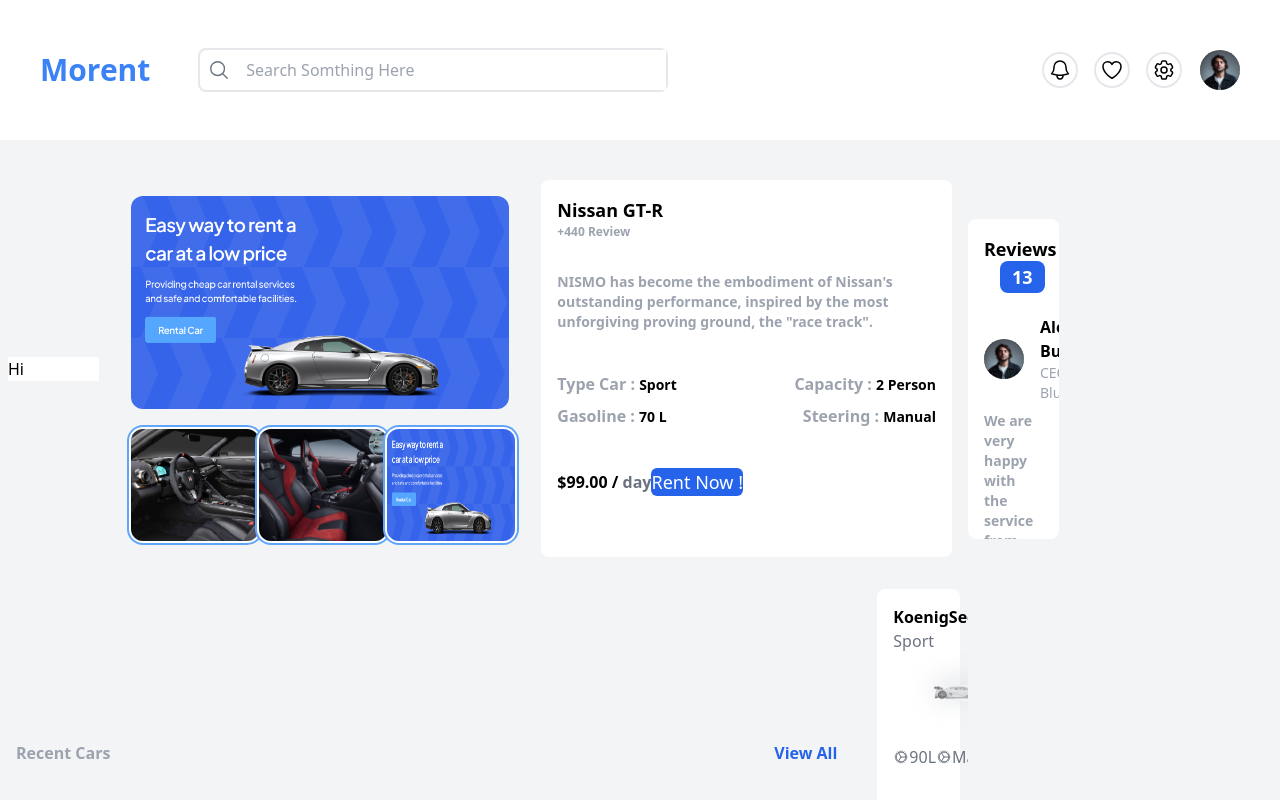
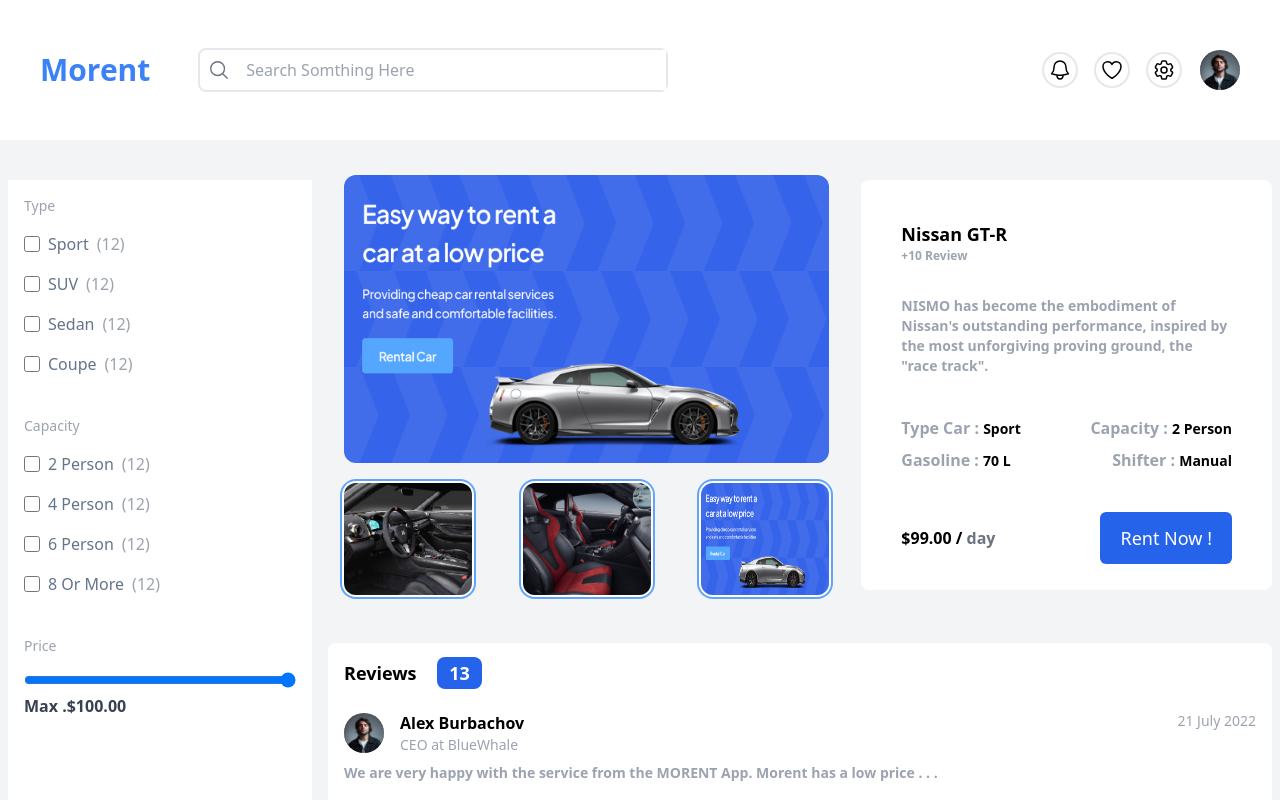
Before and after one commit to Redskullvue/Morent, a Vue app: page /cars/1 in a window 1280 px wide. Shown: the top 800 px of the page. Built offline with nearby package versions, Linux system fonts and the light colour scheme.

Commit message:
Fix : Some Styling Bugs

```diff
--- a/src/views/singlecar.vue
+++ b/src/views/singlecar.vue
@@ -1,18 +1,18 @@
 <template>
   <div
-    class="flex items-center p-2 justify-center flex-col lg:grid grid-cols-12 lg:grid-rows-[400px_minmax(250px,_1fr)] gap-x-4 gap-y-4"
+    class="flex items-center p-2 justify-center flex-col lg:grid grid-cols-12 lg:grid-rows-[410px_minmax(250px,_1fr)] gap-x-4 gap-y-4"
   >
     <!-- Sider Bar Filter -->
     <div
-      class="col-span-4 hidden lg:block bg-white h-max row-span-full row-start-1"
+      class="col-span-3 hidden bg-white row-span-full rounded-2xl lg:block sticky top-0"
     >
-      Hi
+      <filter-bar />
     </div>
-    <div class="p-4 flex-col flex lg:col-span-4">
+    <div class="p-4 flex-col flex lg:col-span-5">
       <img
         src="../assets/images/Ad1.png"
         alt="Car"
-        class="rounded-xl lg:w-full lg:h-64"
+        class="rounded-xl lg:w-full lg:h-72"
       />
       <div class="flex items-center justify-between lg:justify-between mt-5">
         <img
@@ -34,14 +34,12 @@
     </div>
     <!-- Car Info -->
     <div
-      class="w-full h-full bg-white rounded-lg p-4 flex flex-col lg:col-span-4"
+      class="w-full h-full bg-white rounded-lg p-10 flex flex-col lg:col-span-4"
     >
       <!-- Mobile Header -->
       <div>
         <h2 class="font-bold lg:text-lg">Nissan GT-R</h2>
-        <p class="text-xs lg:text-md font-semibold text-gray-400">
-          +440 Review
-        </p>
+        <p class="text-xs lg:text-md font-semibold text-gray-400">+10 Review</p>
       </div>
       <!-- Car Description -->
       <div class="mt-4 lg:mt-8">
@@ -51,7 +49,7 @@
         </p>
       </div>
       <div class="mt-6 flex-col flex lg:mt-10">
-        <div class="flex items-center justify-between lg:justify-around">
+        <div class="flex items-center justify-between">
           <h4 class="text-gray-400 text-md font-semibold">
             Type Car : <span class="text-black text-sm">Sport</span>
           </h4>
@@ -59,21 +57,21 @@
             Capacity : <span class="text-black text-sm">2 Person</span>
           </h4>
         </div>
-        <div class="flex items-center justify-between mt-2 lg:justify-around">
+        <div class="flex items-center justify-between mt-2">
           <h4 class="text-gray-400 text-md font-semibold">
             Gasoline : <span class="text-black text-sm">70 L</span>
           </h4>
           <h4 class="text-gray-400 text-md font-semibold">
-            Steering : <span class="text-black text-sm"> Manual</span>
+            Shifter : <span class="text-black text-sm"> Manual</span>
           </h4>
         </div>
       </div>
-      <div class="flex items-center justify-around mt-8 lg:mt-10">
+      <div class="flex items-center justify-between mt-8 lg:mt-10">
         <h2 class="font-bold text-black">
           $99.00 / <span class="font-semibold text-gray-500 font-sm">day</span>
         </h2>
         <button
-          class="bg-blue-600 rounded-md py-4 px-6 text-lg text-white hover:bg-blue-700"
+          class="bg-blue-600 rounded-md py-3 px-5 text-lg text-white hover:bg-blue-700"
           @click="goTo"
         >
           Rent Now !
@@ -81,7 +79,7 @@
       </div>
     </div>
     <div
-      class="w-full h-80 bg-white rounded-lg p-4 mt-5 flex flex-col lg:col-span-8 overflow-y-scroll"
+      class="w-full h-80 bg-white rounded-lg p-4 mt-5 flex flex-col col-span-8 col-start-4 col-end-13 overflow-y-scroll"
     >
       <h1 class="font-bold text-lg">
         Reviews
@@ -110,25 +108,29 @@
       </div>
     </div>
     <div
-      class="px-2 text-start mt-4 flex items-center justify-between w-full col-span-8 col-start-5"
+      class="px-2 text-start mt-4 flex items-center justify-between w-full col-span-9 col-start-4"
     >
       <div class="text-gray-400 font-semibold">Recent Cars</div>
       <button class="text-blue-600 font-semibold">View All</button>
     </div>
-    <div
-      class="w-full mt-4 flex items-center overflow-y-auto gap-x-3 relative lg:ml-4"
-    >
-      <slider-product-card v-for="i in 4" :key="i" />
+    <div class="w-full col-start-4 col-end-13">
+      <div
+        class="mt-4 flex items-center overflow-y-auto gap-x-3 relative lg:ml-14 lg:overflow-visible w-11/12"
+      >
+        <slider-product-card v-for="i in 3" :key="i" />
+      </div>
     </div>
   </div>
 </template>
 
 <script>
 import sliderProductCard from "../components/sliderproductcard.vue";
+import filterBar from "@/components/filterbar.vue";
 export default {
   name: "singleCar",
   components: {
     sliderProductCard,
+    filterBar,
   },
 };
 </script>
```
